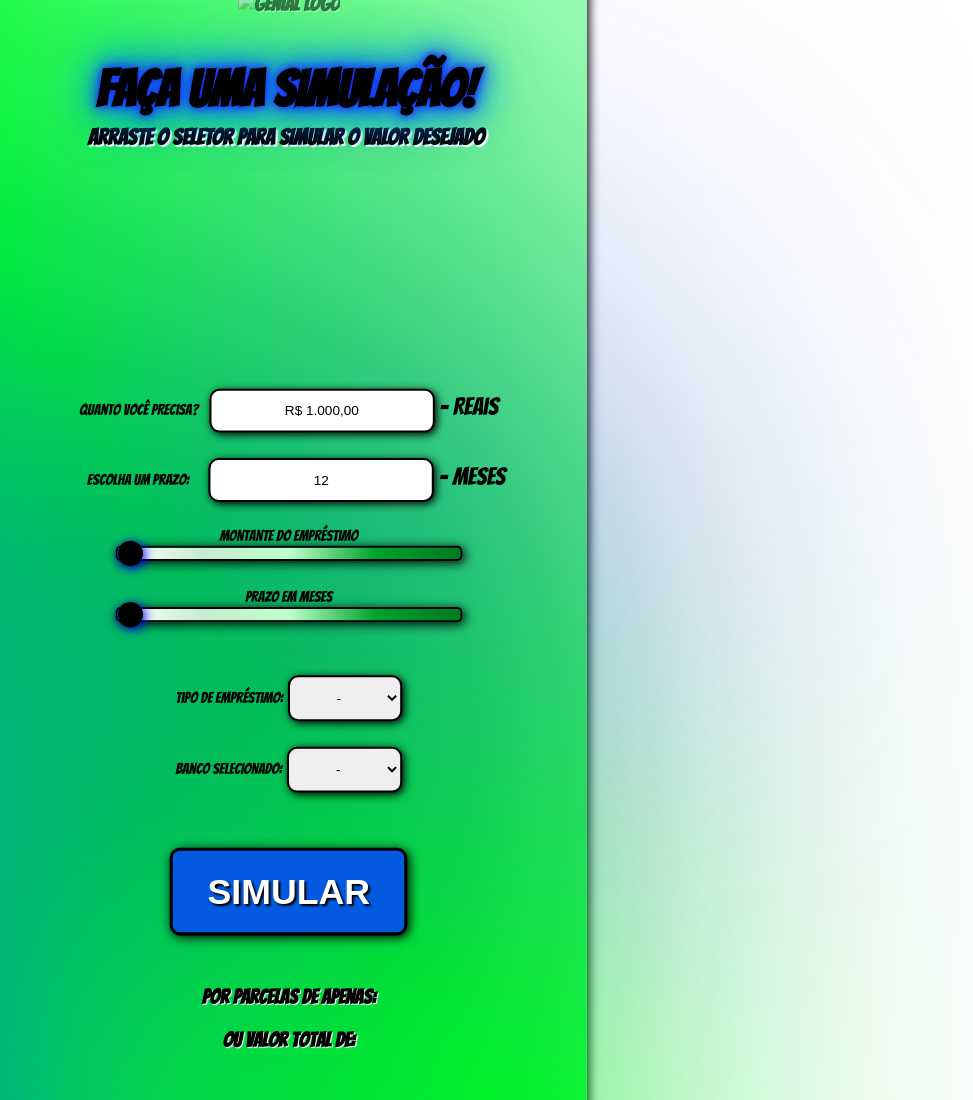
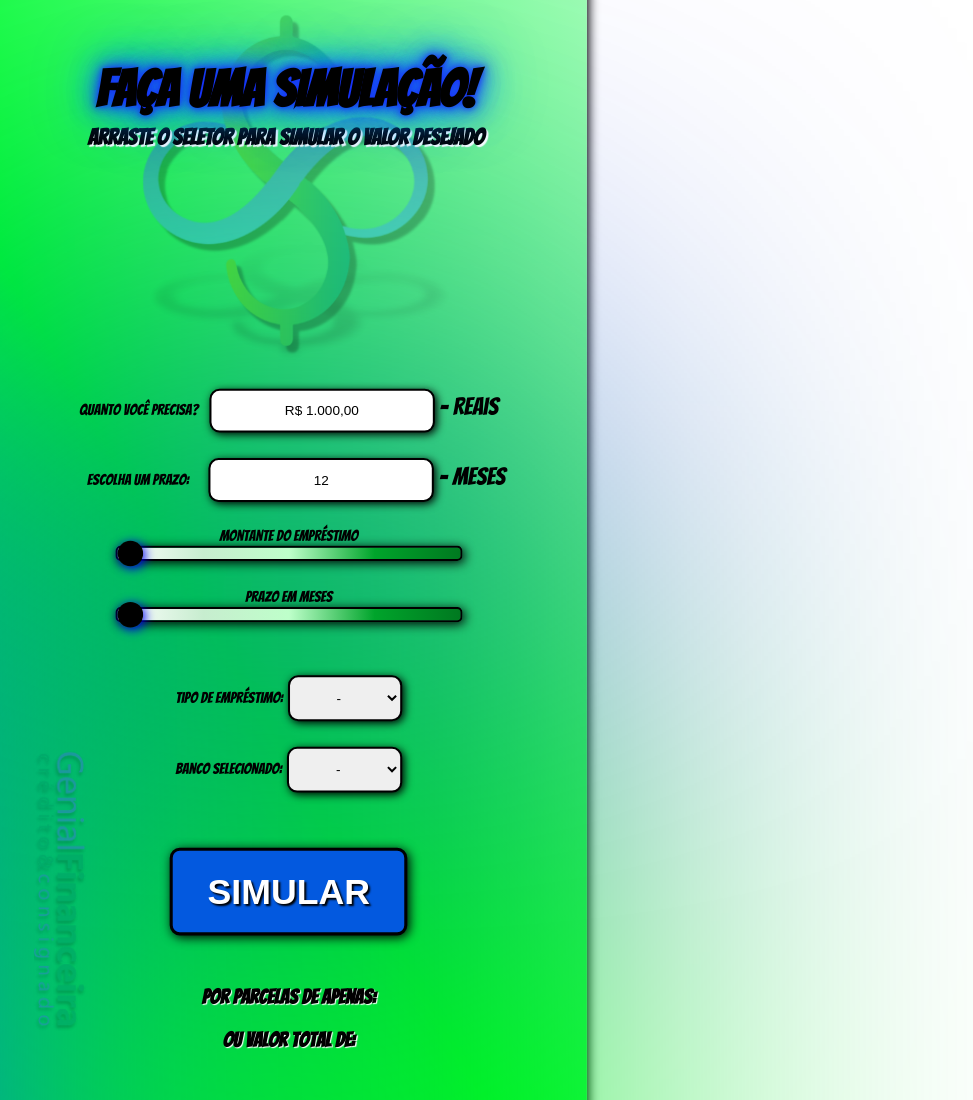
Before and after one commit to FelipeSaints13/-genialfinanceira-.github.io, a plain HTML site: page index.html in a window 1280 px wide. Shown: the top 1100 px of the page, without its empty margins (0-973 px from the left). Drawn offline with Linux system fonts and the light colour scheme; files whose address does not match are found by name.

Commit message:
Update index.html

```diff
--- a/index.html
+++ b/index.html
@@ -384,7 +384,7 @@ label{
              By: Genial Financeira
                 </div>
                 <div class="fundo">
-      <img src="/VFX/FUNDO 3.png" alt="Genial Logo" >
+      <img src="FUNDO 3.png" alt="Genial Logo" >
       </div>
 
         </font>
```
